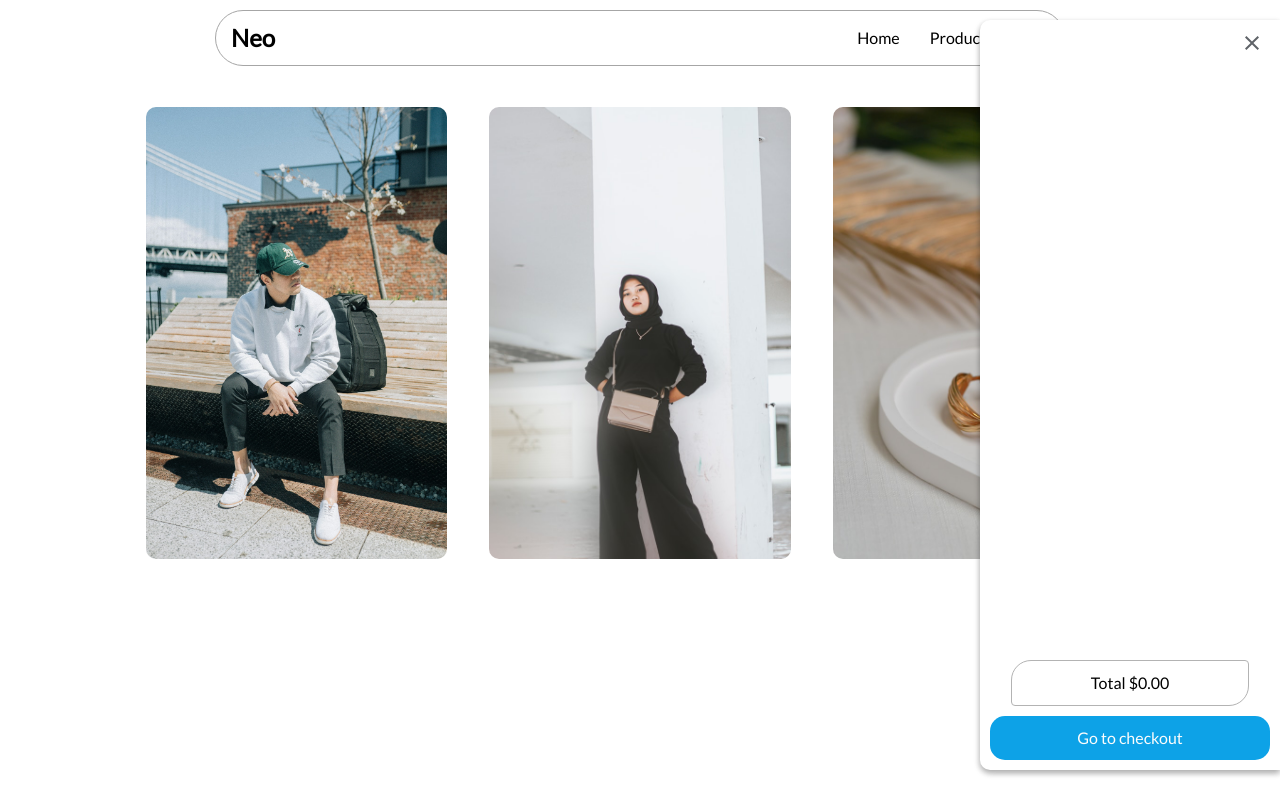
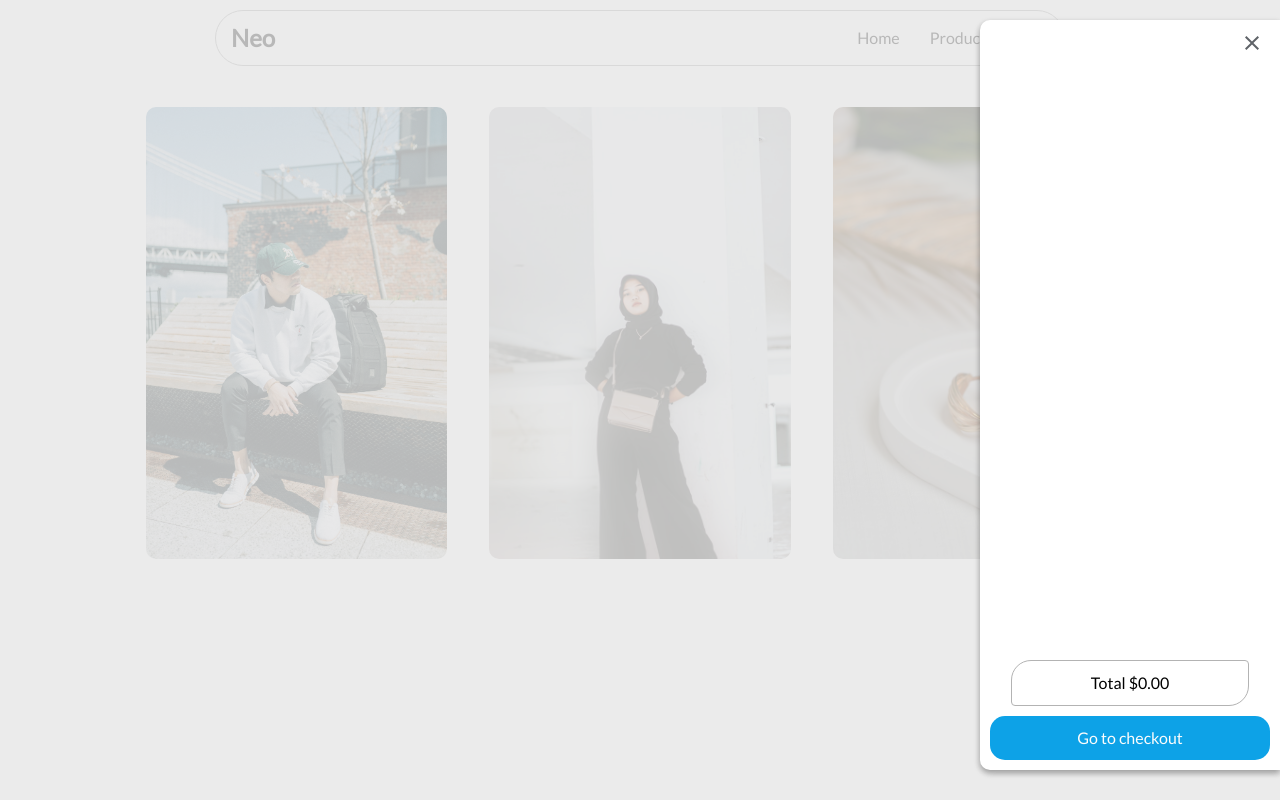
Before and after one commit to ehsan-saf/shopping-cart, a React (Vite) app: page / in a window 1280 px wide. Both pictures are taken after a click on the item 1031 px from the left and 38 px from the top of the page. Built offline with nearby package versions, Linux system fonts and the light colour scheme.

Commit message:
Print alerts in a list

```diff
--- a/src/App.jsx
+++ b/src/App.jsx
@@ -23,9 +23,11 @@ function App() {
           <QuickView open={isOpen} onToggle={toggleQuickView} />
           <Header onToggle={toggleQuickView} />
           <Outlet />
-          {alerts.map((item) => (
-            <Alert text={item.message} key={item.id} />
-          ))}
+          <AlertsList>
+            {alerts.map((item) => (
+              <Alert text={item.message} key={item.id} />
+            ))}
+          </AlertsList>
         </Container>
       </CartContext.Provider>
     </AlertContext.Provider>
@@ -37,3 +39,13 @@ export default App;
 const Container = styled.div`
   padding: 10px 30px;
 `;
+
+const AlertsList = styled.div`
+  position: fixed;
+  right: 0;
+  left: 0;
+  bottom: 30px;
+  display: flex;
+  flex-direction: column;
+  gap: 10px;
+`;
--- a/src/Constants/colors.js
+++ b/src/Constants/colors.js
@@ -1,7 +1,7 @@
 export const COLORS = {
   Nav_Border: "hsl(0 0% 65%)",
   Nav_Item_Hover: "hsl(0 0% 96%)",
-  Modal_Bg: "hsl(0 0% 99%)",
+  Modal_Bg: "hsl(0 0% 90%)",
   Default_Button: "hsl(199 89% 48%)",
   Default_Button_Hover: "hsl(201 96% 32%)",
   Category_Title: "hsl(240 4% 46%)",
--- a/src/components/popups/Alert.jsx
+++ b/src/components/popups/Alert.jsx
@@ -27,10 +27,6 @@ function Alert({ text }) {
 export default Alert;
 
 const Container = styled.div`
-  position: fixed;
-  right: 0;
-  left: 0;
-  bottom: 30px;
   margin: 0 auto;
   width: 170px;
   height: 50px;
@@ -42,7 +38,7 @@ const Container = styled.div`
   color: hsl(0, 0%, 96%);
   background-color: #10b981;
 
-  transform: translateY(${(p) => (p.show ? "15px" : "0")});
+  /* transform: translateY(${(p) => (p.show ? "5px" : "0")}); */
 
   animation: ${(p) => (p.show ? "fade-in" : "fade-out")} 0.4s 1 forwards;
 
@@ -56,7 +52,7 @@ const Container = styled.div`
   @keyframes fade-out {
     100% {
       opacity: 0;
-      transform: translateY(15px);
+      transform: translateY(30px);
     }
   }
 `;
--- a/src/components/popups/QuickView.jsx
+++ b/src/components/popups/QuickView.jsx
@@ -54,6 +54,7 @@ function QuickView({ open, onToggle }) {
         <Total>Total ${totalPrice}</Total>
         <CheckoutButton to={"shoppingcart"}>Go to checkout</CheckoutButton>
       </Container>
+      <Background open={open} />
     </>
   );
 }
@@ -65,17 +66,17 @@ QuickView.propTypes = {
   onToggle: PropTypes.func,
 };
 
-// const Background = styled.div`
-//   display: ${(el) => (el.open ? "block" : "none")};
-//   position: absolute;
-//   top: 0;
-//   left: 0;
-//   width: 100svw;
-//   height: 100svh;
-//   opacity: 0.9;
-//   background-color: ${COLORS.Modal_Bg};
-//   filter: blur(10px);
-// `;
+const Background = styled.div`
+  display: ${(el) => (el.open ? "block" : "none")};
+  position: fixed;
+  z-index: 1;
+  top: 0;
+  left: 0;
+  width: 100svw;
+  height: 100svh;
+  opacity: 0.8;
+  background-color: ${COLORS.Modal_Bg};
+`;
 
 const Container = styled.div`
   position: fixed;
--- a/src/components/subComponents/ProductPage.jsx
+++ b/src/components/subComponents/ProductPage.jsx
@@ -29,7 +29,7 @@ function ProductPage() {
       setAlerts((prevAlerts) =>
         prevAlerts.filter((alert) => alert.id !== newAlert.id)
       );
-    }, 3500);
+    }, 2500);
   }
 
   function addToCart(product) {
```
